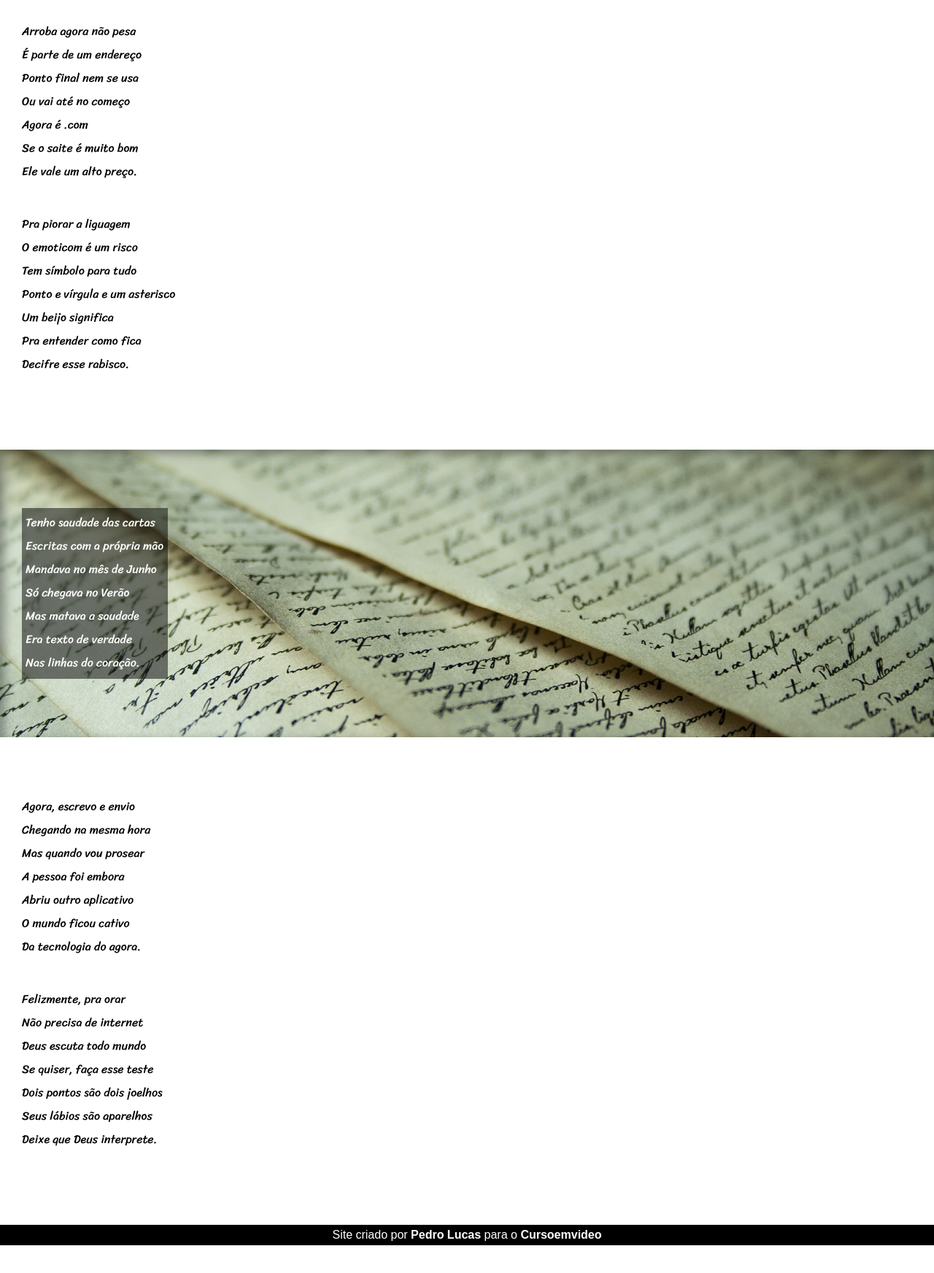
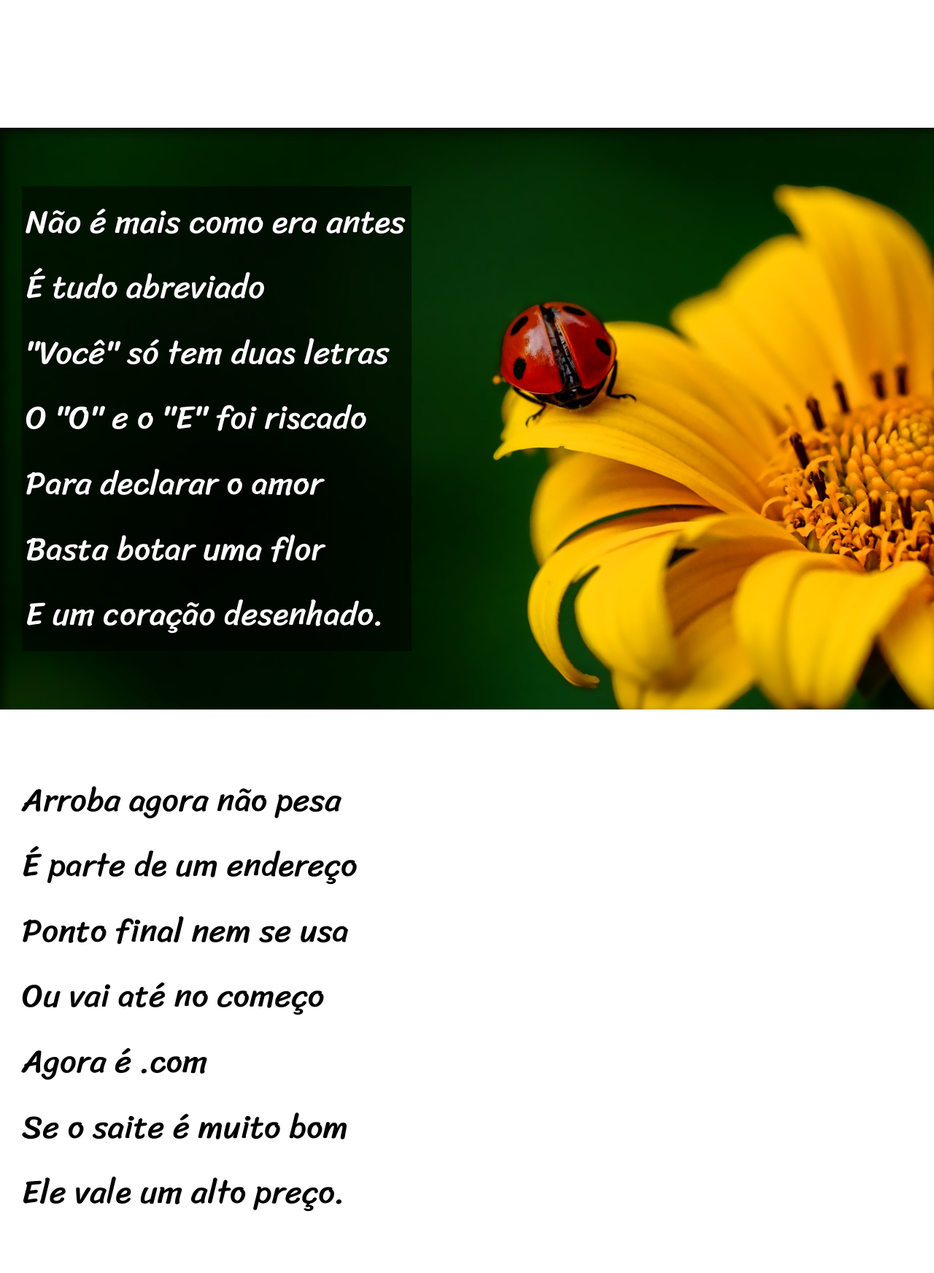
Before and after one commit to PedroLucas006/projeto-cordel, a plain HTML site: page index.html in a window 1280 px wide. Shown: the part 1020-2764 px from the top of the page at 73% size. Before the commit the page ends 2726 px from the top, so only its background shows below. Drawn offline with Linux system fonts and the light colour scheme.

Commit message:
Versão do site após as aulas

```diff
--- a/index.html
+++ b/index.html
@@ -11,83 +11,95 @@
     <h1>Cordel Moderno</h1>
     <p>Por <a href="https://www.recantodasletras.com.br/poesias/3186743" rel="external" target="_blank">Milton Duarte</a></p>
   </header>
+
   <main>
     <section>
-      <div>
-        <p>Estou ficando cansado</p>
-        <p>Da tal tecnologia</p>
-        <p>Só se fala por e-mail</p>
-        <p>Mensagem curta e fria</p>
-        <p>Twitter e Facebook</p>
-        <p>Antes que eu caduque</p>
-        <p>Vou dizer tudo em poesia.</p>
-      </div>
+      <p>
+        Estou ficando cansado<br>
+        Da tal tecnologia<br>
+        Só se fala por e-mail<br>
+        Mensagem curta e fria<br>
+        Twitter e Facebook<br>
+        Antes que eu caduque<br>
+        Vou dizer tudo em poesia.
+      </p>
     </section>
-    <section class="imagem-de-fundo-1">
+
+    <section id="img01">
       <article>
-        <p>Não é mais como era antes</p>
-        <p>É tudo abreviado</p>
-        <p>"Você" só tem duas letras</p>
-        <p>O "O" e o "E" foi riscado</p>
-        <p>Para declarar o amor</p>
-        <p>Basta botar uma flor</p>
-        <p>E um coração desenhado.</p>
+        <p>
+          Não é mais como era antes<br>
+          É tudo abreviado<br>
+          "Você" só tem duas letras<br>
+          O "O" e o "E" foi riscado<br>
+          Para declarar o amor<br>
+          Basta botar uma flor<br>
+          E um coração desenhado.
+        </p>
       </article>
     </section>
+
     <section>
-      <div>
-        <p>Arroba agora não pesa</p>
-        <p>É parte de um endereço</p>
-        <p>Ponto final nem se usa</p>
-        <p>Ou vai até no começo</p>
-        <p>Agora é .com</p>
-        <p>Se o saite é muito bom</p>
-        <p>Ele vale um alto preço.</p>
-      </div>
-      <div>
-        <p>Pra piorar a liguagem</p>
-        <p>O emoticom é um risco</p>
-        <p>Tem símbolo para tudo</p>
-        <p>Ponto e vírgula e um asterisco</p>
-        <p>Um beijo significa</p>
-        <p>Pra entender como fica</p>
-        <p>Decifre esse rabisco.</p>
-      </div>
+        <p>
+          Arroba agora não pesa<br>
+          É parte de um endereço<br>
+          Ponto final nem se usa<br>
+          Ou vai até no começo<br>
+          Agora é .com<br>
+          Se o saite é muito bom<br>
+          Ele vale um alto preço.
+        </p>
+        <p>
+          Pra piorar a liguagem<br>
+          O emoticom é um risco<br>
+          Tem símbolo para tudo<br>
+          Ponto e vírgula e um asterisco<br>
+          Um beijo significa<br>
+          Pra entender como fica<br>
+          Decifre esse rabisco.
+        </p>
     </section>
-    <section class="imagem-de-fundo-2">
+
+    <section id="img02">
       <article>
-        <p>Tenho saudade das cartas</p>
-        <p>Escritas com a própria mão</p>
-        <p>Mandava no mês de Junho</p>
-        <p>Só chegava no Verão</p>
-        <p>Mas matava a saudade</p>
-        <p>Era texto de verdade</p>
-        <p>Nas linhas do coração.</p>
+        <p>
+          Tenho saudade das cartas<br>
+          Escritas com a própria mão<br>
+          Mandava no mês de Junho<br>
+          Só chegava no Verão<br>
+          Mas matava a saudade<br>
+          Era texto de verdade<br>
+          Nas linhas do coração.
+        </p>
       </article>
     </section>
+
     <section>
-      <div>
-        <p>Agora, escrevo e envio</p>
-        <p>Chegando na mesma hora</p>
-        <p>Mas quando vou prosear</p>
-        <p>A pessoa foi embora</p>
-        <p>Abriu outro aplicativo</p>
-        <p>O mundo ficou cativo</p>
-        <p>Da tecnologia do agora.</p>
-      </div>
-      <div>
-        <p>Felizmente, pra orar</p>
-        <p>Não precisa de internet</p>
-        <p>Deus escuta todo mundo</p>
-        <p>Se quiser, faça esse teste</p>
-        <p>Dois pontos são dois joelhos</p>
-        <p>Seus lábios são aparelhos</p>
-        <p>Deixe que Deus interprete.</p>
-      </div>
+        <p>
+          Agora, escrevo e envio<br>
+          Chegando na mesma hora<br>
+          Mas quando vou prosear<br>
+          A pessoa foi embora<br>
+          Abriu outro aplicativo<br>
+          O mundo ficou cativo<br>
+          Da tecnologia do agora.
+        </p>
+        <p>
+          Felizmente, pra orar<br>
+          Não precisa de internet<br>
+          Deus escuta todo mundo<br>
+          Se quiser, faça esse teste<br>
+          Dois pontos são dois joelhos<br>
+          Seus lábios são aparelhos<br>
+          Deixe que Deus interprete.
+        </p>
     </section>
+
   </main>
+
   <footer>
     <p>Site criado por <a href="https://github.com/PedroLucas006" rel="external" target="_blank">Pedro Lucas</a> para o <a href="https://www.cursoemvideo.com/" rel="external" target="_blank">Cursoemvideo</a></p>
   </footer>
+
 </body>
 </html>
--- a/style.css
+++ b/style.css
@@ -5,66 +5,76 @@
   margin: 0px;
   padding: 0px;
 }
+html, body {
+  min-height: 100vh;
+}
 body {
   font-family: Arial, Verdana, sans-serif;
 }
 header {
   background-color: black;
   text-align: center;
-  height: 115px;
-  padding-top: 55px;
+  padding-top: 50px;
   color: white;
 }
 header h1 {
-  font-size: 2.5em;
+  font-size: 10vw;
   font-family: 'Passion One', sans-serif;
+  font-variant: small-caps;
+}
+header p {
+  padding-bottom: 50px;
+  font-size: 2.5vw;
+}
+p {
+  line-height: 2em;
 }
 main p {
-  padding: 0px 30px 3px 30px;
+  padding: 0px 30px;
   font-family: "Sriracha", cursive;
 }
 section {
-  padding-bottom: 60px;
-  padding-top: 80px;
+  padding-bottom: 10vh;
+  padding-top: 10vh;
+  font-size: 3.5vw;
+}
+section#img01 {
+  background-image: url('imagens/background001.jpg');
+  background-size: cover;
+  background-repeat: no-repeat;
+  background-position: right bottom;
+  background-attachment: fixed;
+  box-shadow: inset 6px 6px 13px 0px rgba(0, 0, 0, 0.6);
+}
+section#img02 {
+  background-image: url('imagens/background002.jpg');
+  background-size: cover;
+  background-repeat: no-repeat;
+  background-attachment: fixed;
+  box-shadow: inset 6px 6px 13px 0px rgba(0, 0, 0, 0.6);
+}
+section>p {
+  margin-bottom: 8vw;
 }
 article {
   color: white;
   background-color: rgba(0, 0, 0, 0.5);
-  width: 200px;
   margin-left: 30px;
   margin-right: 0px;
   padding-bottom: 5px;
   padding-top: 5px;
+  padding-right: 8px;
+  display: inline-block;
 }
 article p {
   padding-left: 5px;
   padding-right: 0px;
   margin-right: 0px;
-}
-section.imagem-de-fundo-1 {
-  background-image: url('imagens/background001.jpg');
-  background-size: cover;
-  background-repeat: no-repeat;
-  background-position: right bottom;
-  background-attachment: fixed;
-  padding-bottom: 80px;
-  box-shadow: inset 5px 5px 15px rgba(0, 0, 0, 0.6);
-}
-section.imagem-de-fundo-2 {
-  background-image: url('imagens/background002.jpg');
-  background-size: cover;
-  background-repeat: no-repeat;
-  background-position: left center;
-  background-attachment: fixed;
-  padding-bottom: 80px;
-  box-shadow: inset 5px 5px 15px rgba(0, 0, 0, 0.4);
-}
-div {
-  margin-bottom: 40px;
+  text-shadow: 1px 1px  0px black;
 }
 a {
   text-decoration: none;
-  font-weight: 700;
+  font-weight: bolder;
   color: white;
 }
 a:hover {
@@ -75,4 +85,5 @@ footer {
   color: white;
   text-align: center;
   padding: 5px;
+  font-size: 2.5vw;
 }
```
